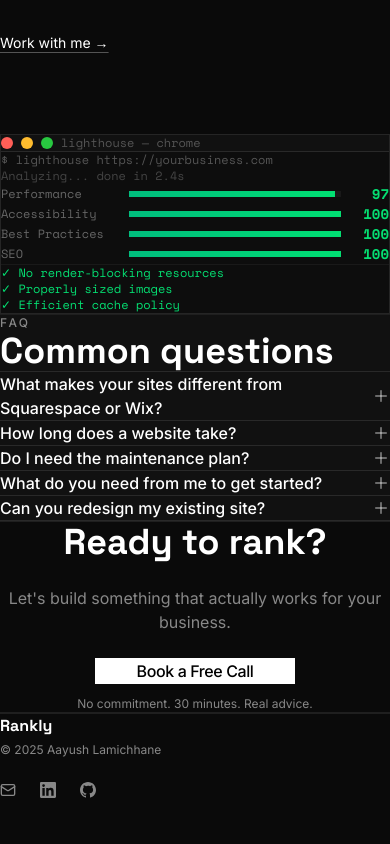
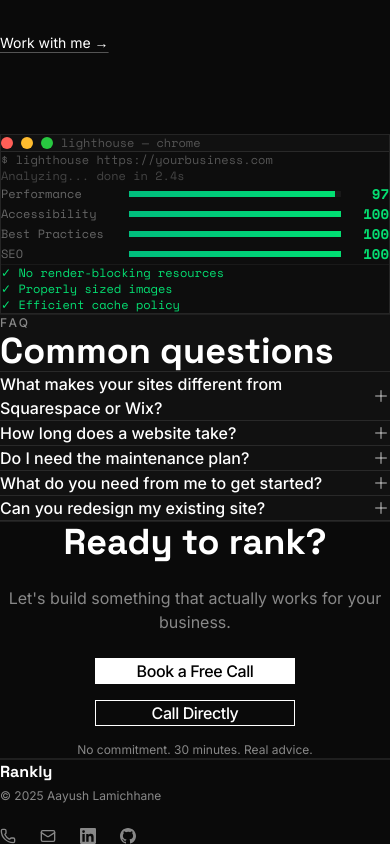
Before and after one commit to AayushLami/aayushPort, a Next.js app: page / in a window 390 px wide. Shown: the part 3949-4793 px from the top of the page. Before the commit the page ends 4747 px from the top, so only its background shows below. Built offline with nearby package versions, Linux system fonts and the light colour scheme.

Commit message:
feat: add phone contact links and button

```diff
--- a/components/CTABanner.tsx
+++ b/components/CTABanner.tsx
@@ -39,8 +39,9 @@ export function CTABanner() {
           initial={{ opacity: 0, y: 16 }}
           animate={isInView ? { opacity: 1, y: 0 } : {}}
           transition={{ duration: 0.5, delay: 0.2 }}
-          className="flex flex-col items-center gap-3"
+          className="flex flex-col items-center gap-4"
         >
+          <div className="flex flex-col sm:flex-row items-center gap-4">
             <Button
               href="mailto:aayush@rankly.dev"
               variant="primary"
@@ -49,6 +50,15 @@ export function CTABanner() {
             >
               Book a Free Call
             </Button>
+            <Button
+              href="tel:9083386832"
+              variant="secondary"
+              size="lg"
+              className="min-w-[200px]"
+            >
+              Call Directly
+            </Button>
+          </div>
           <p className="text-xs text-[#888888]">
             No commitment. 30 minutes. Real advice.
           </p>
--- a/components/Footer.tsx
+++ b/components/Footer.tsx
@@ -1,4 +1,4 @@
-import { Mail } from "lucide-react";
+import { Mail, Phone } from "lucide-react";
 
 // Inline SVGs for social icons not available in this lucide version
 function GitHubIcon() {
@@ -46,6 +46,13 @@ export function Footer() {
         {/* Right */}
         <div className="flex items-center gap-6">
           <a
+            href="tel:9083386832"
+            className="text-[#888888] hover:text-white transition-colors"
+            aria-label="Call Aayush"
+          >
+            <Phone size={16} />
+          </a>
+          <a
             href="mailto:aayush@rankly.dev"
             className="text-[#888888] hover:text-white transition-colors"
             aria-label="Email Aayush"
```
Lines whose indentation alone changed are shown as unchanged.
